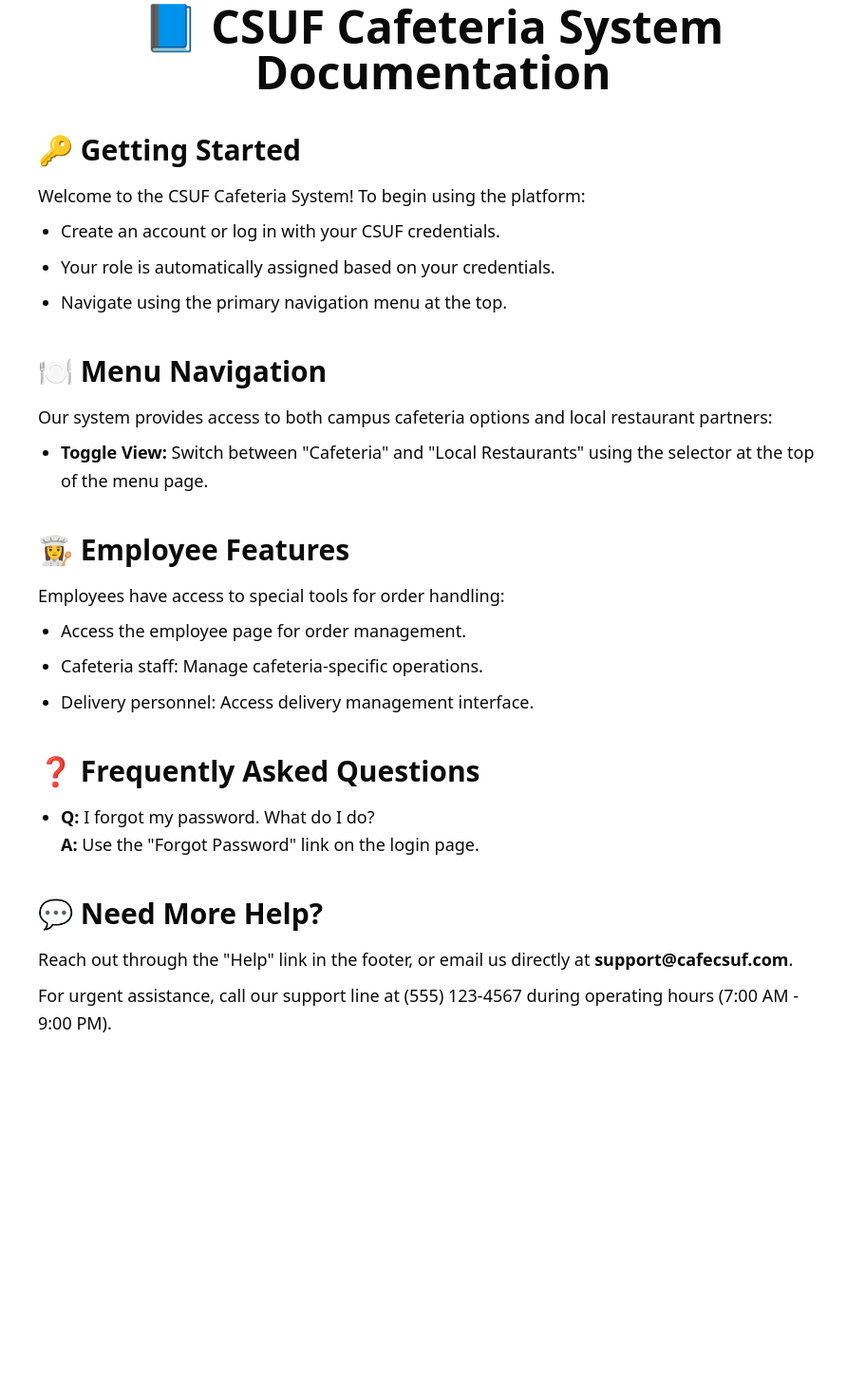
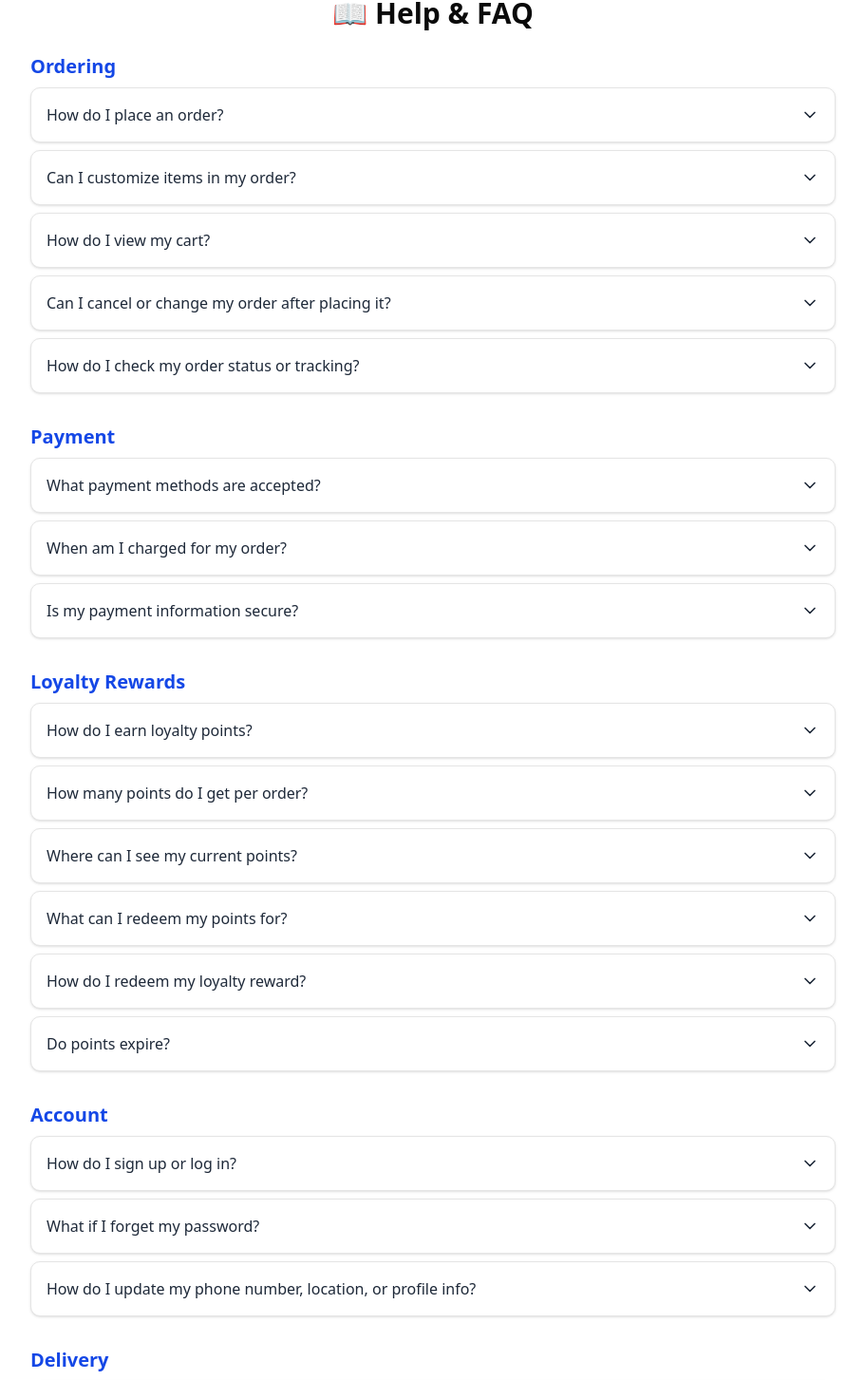
Before and after one commit to alee34161/CPSC-362-Project, a Next.js app in the folder cafeteria-ordering-system/frontend/: page /documentation in a window 1280 px wide. Shown: the part 28-1481 px from the top of the page at 95% size, without its empty margins (184-1095 px from the left). Before the commit the page ends 1152 px from the top, so only its background shows below. Built offline with nearby package versions, Linux system fonts and the light colour scheme.

Commit message:
Making changes to documentation

```diff
--- a/cafeteria-ordering-system/frontend/src/app/documentation/page.tsx
+++ b/cafeteria-ordering-system/frontend/src/app/documentation/page.tsx
@@ -1,60 +1,81 @@
 // app/documentation/page.tsx
-"use client";
+import { useState } from 'react';
+import { ChevronDown, ChevronUp } from 'lucide-react';
 
-export default function DocumentationPage() {
+const faqItems = [
+  { category: 'Ordering', questions: [
+    "How do I place an order?",
+    "Can I customize items in my order?",
+    "How do I view my cart?",
+    "Can I cancel or change my order after placing it?",
+    "How do I check my order status or tracking?",
+  ]},
+  { category: 'Payment', questions: [
+    "What payment methods are accepted?",
+    "When am I charged for my order?",
+    "Is my payment information secure?",
+  ]},
+  { category: 'Loyalty Rewards', questions: [
+    "How do I earn loyalty points?",
+    "How many points do I get per order?",
+    "Where can I see my current points?",
+    "What can I redeem my points for?",
+    "How do I redeem my loyalty reward?",
+    "Do points expire?",
+  ]},
+  { category: 'Account', questions: [
+    "How do I sign up or log in?",
+    "What if I forget my password?",
+    "How do I update my phone number, location, or profile info?",
+  ]},
+  { category: 'Delivery', questions: [
+    "How long does delivery take?",
+    "Where does the cafeteria deliver to?",
+    "Can I choose a delivery time?",
+  ]},
+  { category: 'Technical Help', questions: [
+    "The app isn't working — what should I do?",
+    "I didn’t get my confirmation email.",
+    "How do I contact support?",
+  ]},
+  { category: 'Mobile Access', questions: [
+    "Is there a mobile app?",
+    "Can I order from my phone or tablet?",
+  ]},
+];
+
+export default function FAQPage() {
+  const [openQuestion, setOpenQuestion] = useState<string | null>(null);
+
+  const toggleQuestion = (question: string) => {
+    setOpenQuestion(openQuestion === question ? null : question);
+  };
+
   return (
-    <div className="p-8 max-w-4xl mx-auto text-lg leading-relaxed">
-      <h1 className="text-5xl font-extrabold mb-10 text-center">📘 CSUF Cafeteria System Documentation</h1>
+    <div className="max-w-4xl mx-auto p-6">
+      <h1 className="text-3xl font-bold mb-6 text-center">📖 Help & FAQ</h1>
 
-      {/* Getting Started */}
-      <section className="mb-10">
-        <h2 className="text-3xl font-semibold mb-4">🔑 Getting Started</h2>
-        <p>Welcome to the CSUF Cafeteria System! To begin using the platform:</p>
-        <ul className="list-disc pl-6 mt-2 space-y-2">
-          <li>Create an account or log in with your CSUF credentials.</li>
-          <li>Your role is automatically assigned based on your credentials.</li>
-          <li>Navigate using the primary navigation menu at the top.</li>
-        </ul>
-      </section>
-
-      {/* Menu Navigation */}
-      <section className="mb-10">
-        <h2 className="text-3xl font-semibold mb-4">🍽️ Menu Navigation</h2>
-        <p>Our system provides access to both campus cafeteria options and local restaurant partners:</p>
-        <ul className="list-disc pl-6 mt-2 space-y-2">
-          <li><strong>Toggle View:</strong> Switch between "Cafeteria" and "Local Restaurants" using the selector at the top of the menu page.</li>
-        </ul>
-      </section>
-
-      {/* Employee Features */}
-      <section className="mb-10">
-        <h2 className="text-3xl font-semibold mb-4">👩‍🍳 Employee Features</h2>
-        <p>Employees have access to special tools for order handling:</p>
-        <ul className="list-disc pl-6 mt-2 space-y-2">
-          <li>Access the employee page for order management.</li>
-          <li>Cafeteria staff: Manage cafeteria-specific operations.</li>
-          <li>Delivery personnel: Access delivery management interface.</li>
-        </ul>
-      </section>
-
-      {/* Help / FAQ */}
-      <section className="mb-10">
-        <h2 className="text-3xl font-semibold mb-4">❓ Frequently Asked Questions</h2>
-        <ul className="list-disc pl-6 space-y-2">
-          <li><strong>Q:</strong> I forgot my password. What do I do?<br /><strong>A:</strong> Use the "Forgot Password" link on the login page.</li>
-        </ul>
-      </section>
-
-      {/* Contact */}
-      <section>
-        <h2 className="text-3xl font-semibold mb-4">💬 Need More Help?</h2>
-        <p>
-          Reach out through the "Help" link in the footer, or email us directly at <strong>support@cafecsuf.com</strong>.
-        </p>
-        <p className="mt-2">
-          For urgent assistance, call our support line at (555) 123-4567 during operating hours (7:00 AM - 9:00 PM).
-        </p>
-      </section>
+      {faqItems.map((section) => (
+        <div key={section.category} className="mb-8">
+          <h2 className="text-xl font-semibold text-blue-700 mb-2">{section.category}</h2>
+          <div className="space-y-2">
+            {section.questions.map((q) => (
+              <div key={q} className="border rounded-lg p-4 bg-white shadow">
+                <button
+                  onClick={() => toggleQuestion(q)}
+                  className="flex justify-between items-center w-full text-left font-medium text-gray-800"
+                >
+                  {q}
+                  {openQuestion === q ? <ChevronUp className="h-5 w-5" /> : <ChevronDown className="h-5 w-5" />}
+                </button>
+                {openQuestion === q && (
+                  <p className="mt-2 text-sm text-gray-600 italic">[Your answer here]</p>
+                )}
+              </div>
+            ))}
+          </div>
+        </div>
+      ))}
     </div>
   );
 }
```
